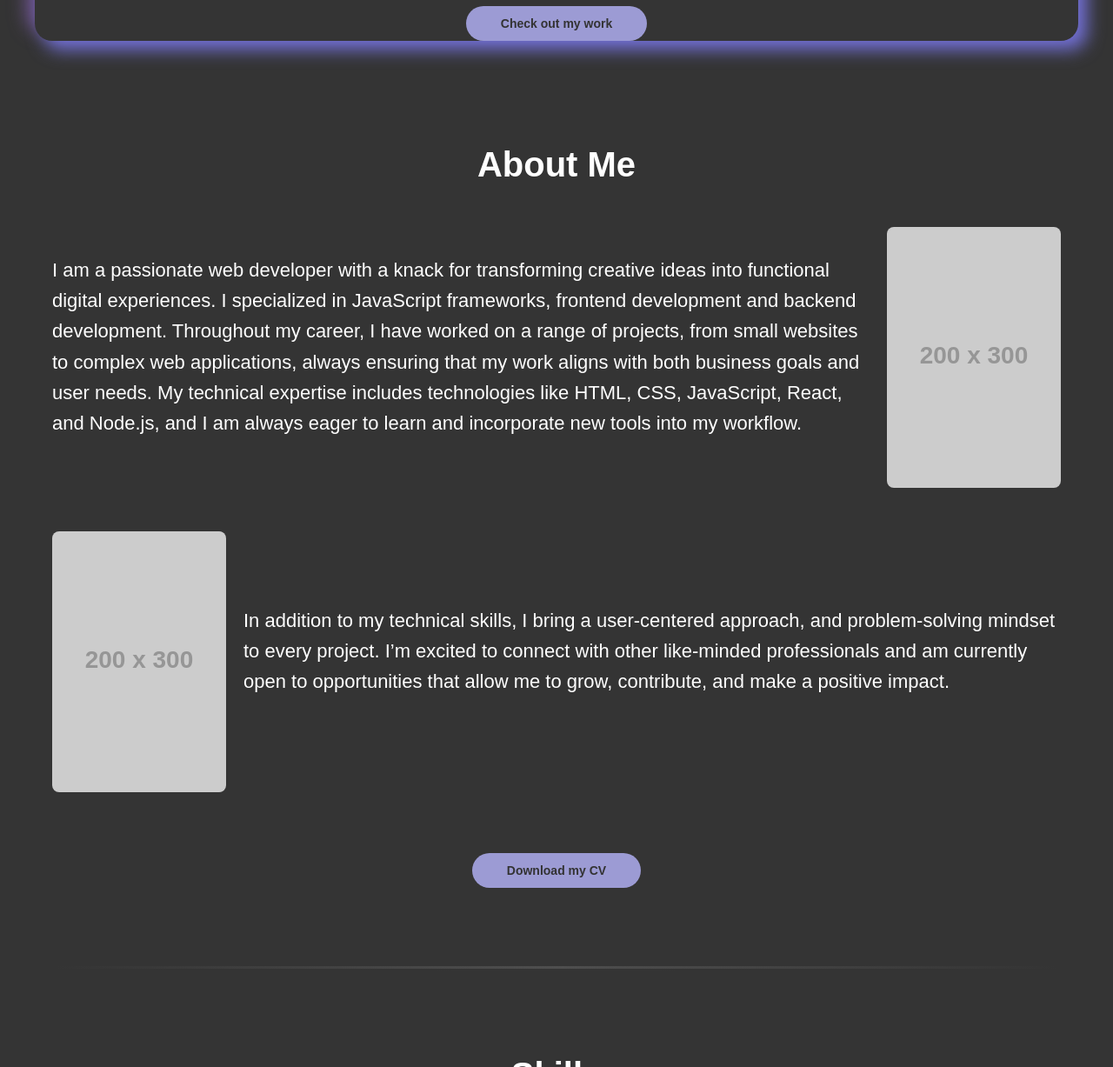
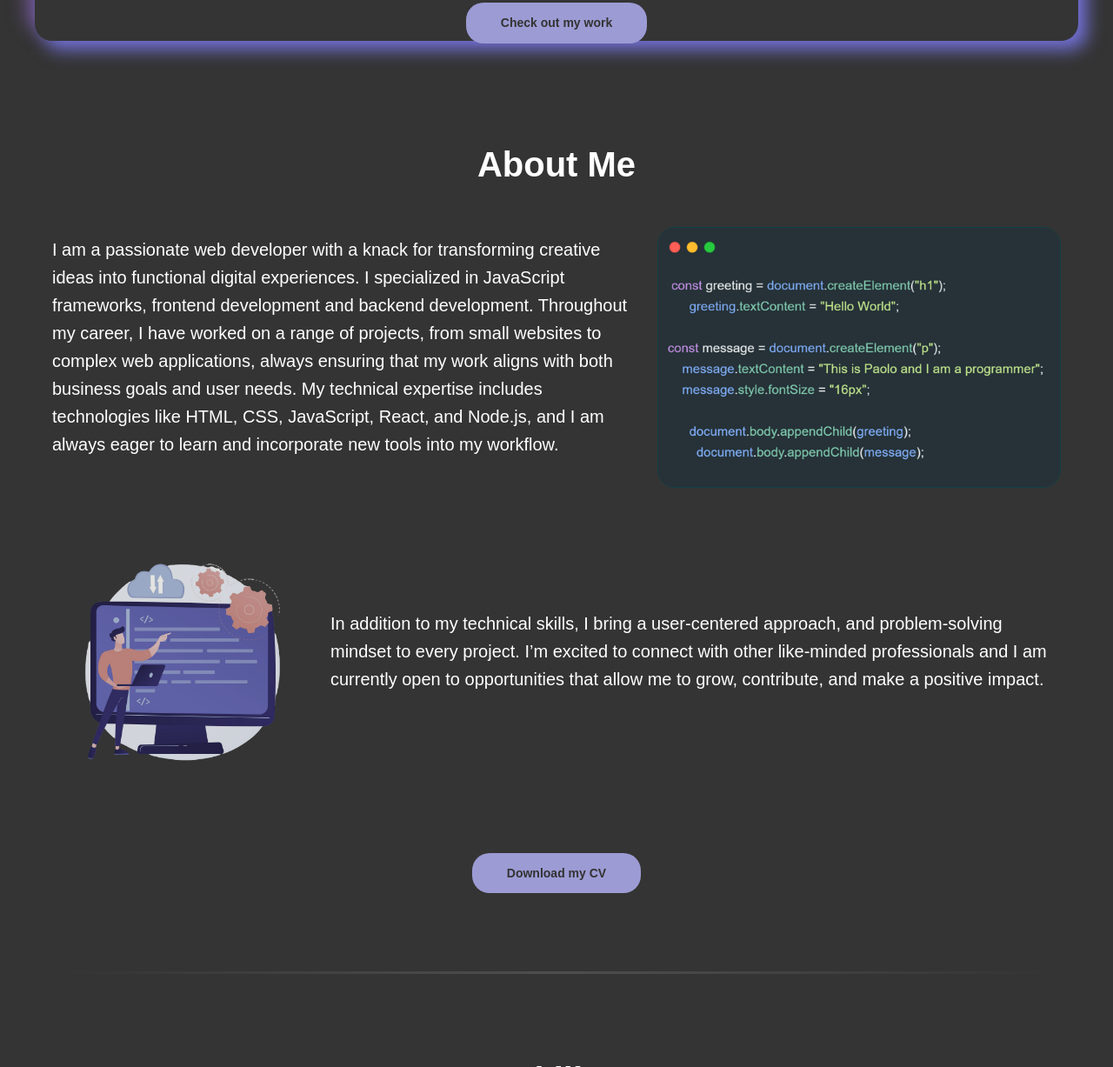
Before and after one commit to paolo-licata/portfolio, a plain HTML site: page index.html in a window 1280 px wide. Shown: the part 553-1780 px from the top of the page at 87% size. Drawn offline with Linux system fonts and the light colour scheme; placeholder pictures from the web are drawn by us.

Commit message:
Added images on about section and cv download

```diff
--- a/css/styles.css
+++ b/css/styles.css
@@ -132,6 +132,7 @@ body {
 }
 
 #projects-button {
+	text-decoration: none;
 	background-color: #9c9bd4;
 	color: #333;
 	padding: 12px 40px;
@@ -174,7 +175,7 @@ body {
 }
 
 .about p {
-	font-size: 1.1em;
+	font-size: 1em;
 	margin-bottom: 25px;
 	color: #fff;
 	line-height: 1.6;
@@ -194,14 +195,15 @@ body {
 
 .content-one img {
 	order: 1;
+	border:#114146 1px solid
 }
 
 .content-one img,
 .content-two img {
-    width: 200px;
+    width: 40%;
     height: 300px;
     object-fit: cover;
-    border-radius: 8px;
+    border-radius: 20px;
 }
 
 .content {
@@ -213,6 +215,7 @@ body {
 
 #cv-button {
 	background-color: #9c9bd4;
+	text-decoration: none;
 	color: #333;
 	padding: 12px 40px;
 	border-radius: 20px;
--- a/index.html
+++ b/index.html
@@ -39,7 +39,7 @@
           <p>Let's make something awesome together</p>
         </div>
       </div>
-      <button id="projects-button">Check out my work</button>
+      <a id="projects-button" href="#projects">Check out my work</a>
     </section>
 
     <!-- About Me Section -->
@@ -58,19 +58,21 @@
             and Node.js, and I am always eager to learn and incorporate new
             tools into my workflow.
           </p>
-          <img src="https://placehold.co/200x300" />
+          <img src="./images/code-snippet.png" />
         </div>
         <div class="content-two">
-          <img src="https://placehold.co/200x300" />
+          <img src="./images/picture.png" />
           <p>
             In addition to my technical skills, I bring a user-centered
             approach, and problem-solving mindset to every project. I’m excited
-            to connect with other like-minded professionals and am currently
+            to connect with other like-minded professionals and I am currently
             open to opportunities that allow me to grow, contribute, and make a
             positive impact.
           </p>
         </div>
-        <button id="cv-button">Download my CV</button>
+        <a id="cv-button" href="./downloads/Paolo-Licata-Resume.pdf" download>
+          Download my CV
+        </a>
       </div>
     </section>
 
```
Also changed, not shown: images/code-snippet.png (added), images/picture.png (added), 1 other file.
